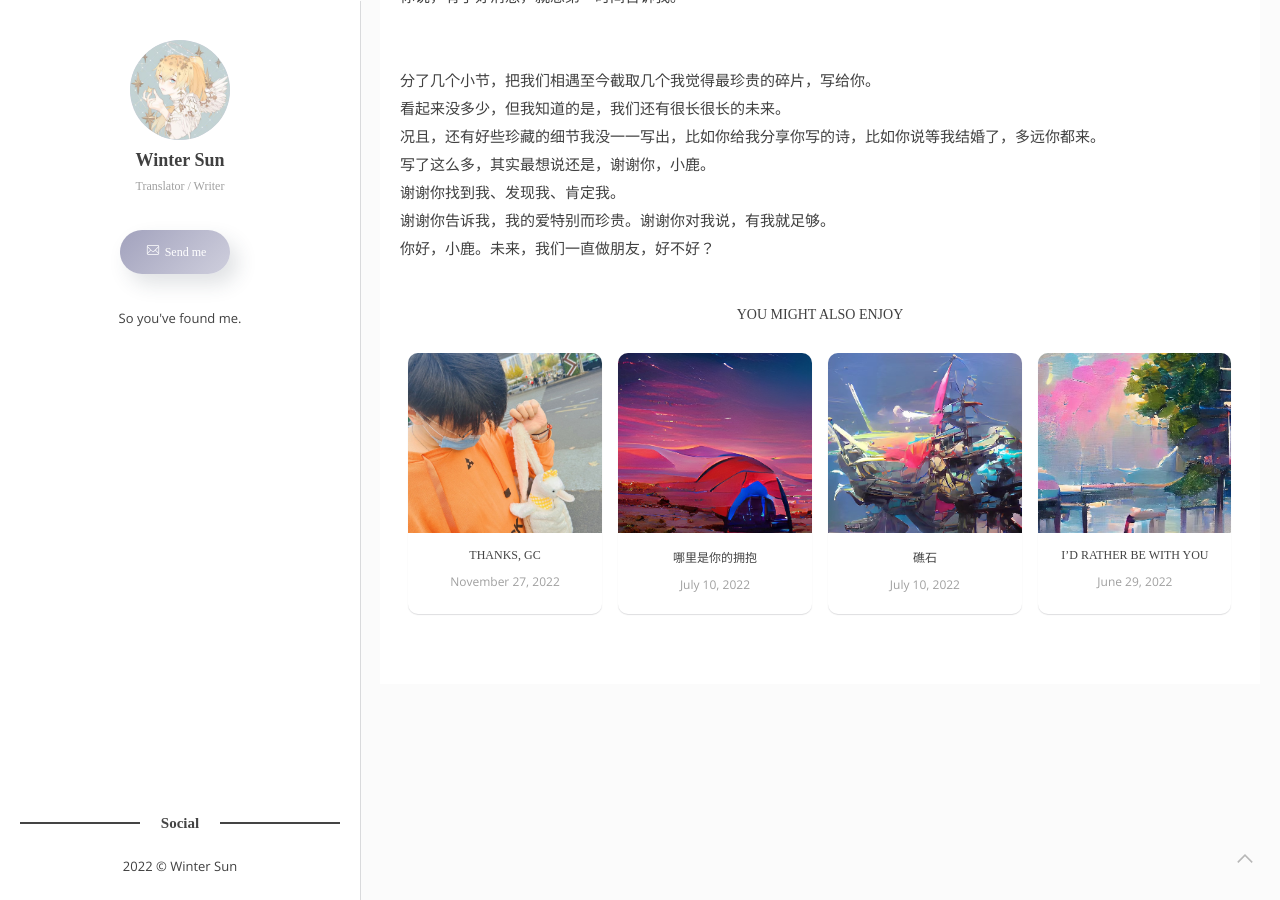
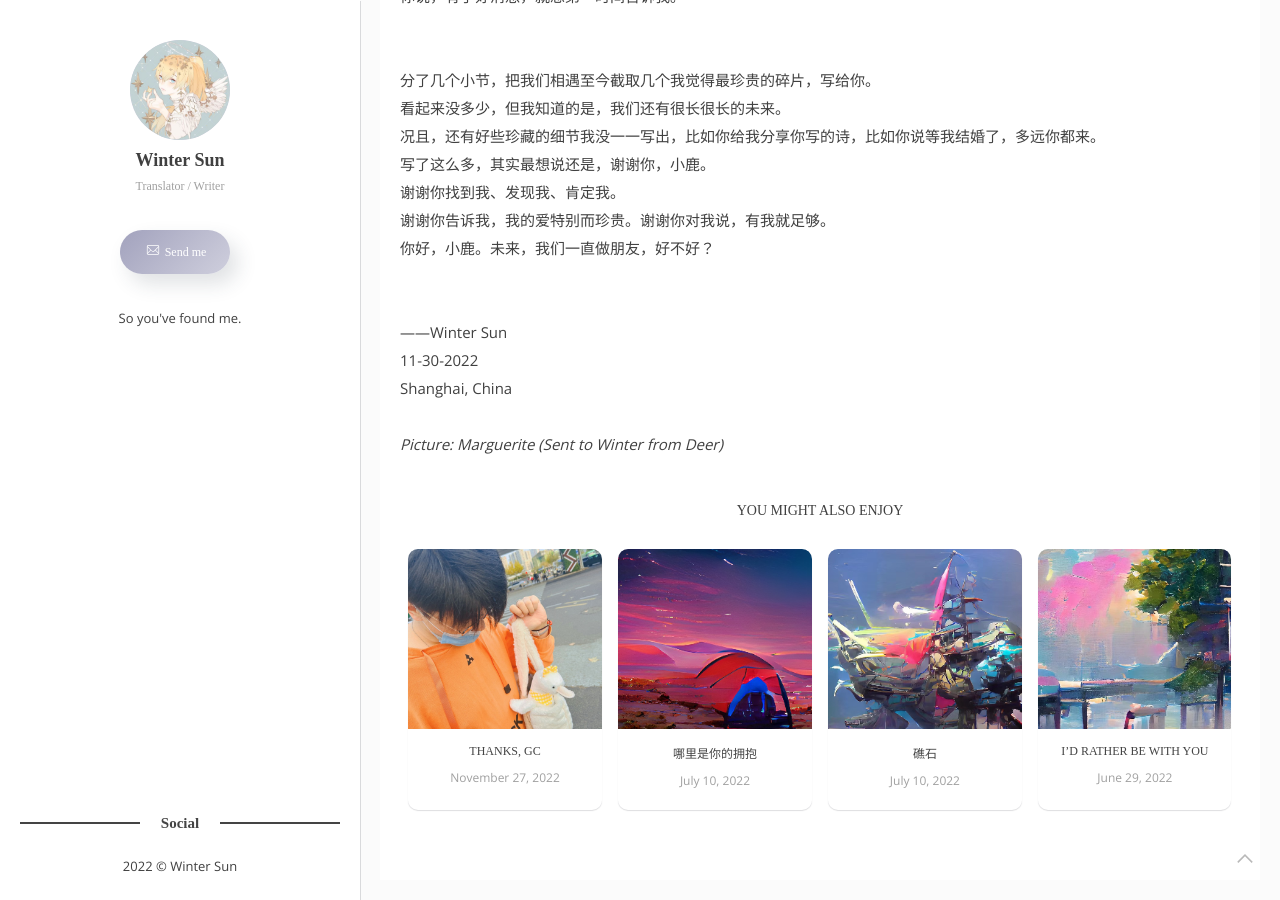
Before and after one commit to DXWinterSun/DXWinterSun.github.io, a Jekyll site: the page built from _posts/2022-11-30-hello-deer.md, in a window 1280 px wide and 900 px high, scrolled down 3772 px. Built offline with Jekyll 4.4.1, drawn with Linux system fonts in a browser that asks for light colours; some web fonts are replaced.

Commit message:
增加致谢

```diff
--- a/_posts/2022-11-30-hello-deer.md
+++ b/_posts/2022-11-30-hello-deer.md
@@ -104,3 +104,9 @@ summary: "Hello, Deer. Hello, dear."
 谢谢你找到我、发现我、肯定我。
 谢谢你告诉我，我的爱特别而珍贵。谢谢你对我说，有我就足够。
 你好，小鹿。未来，我们一直做朋友，好不好？
+<br/>
+——Winter Sun
+11-30-2022
+Shanghai, China
+<br/>
+_Picture: Marguerite (Sent to Winter from Deer)_
```
